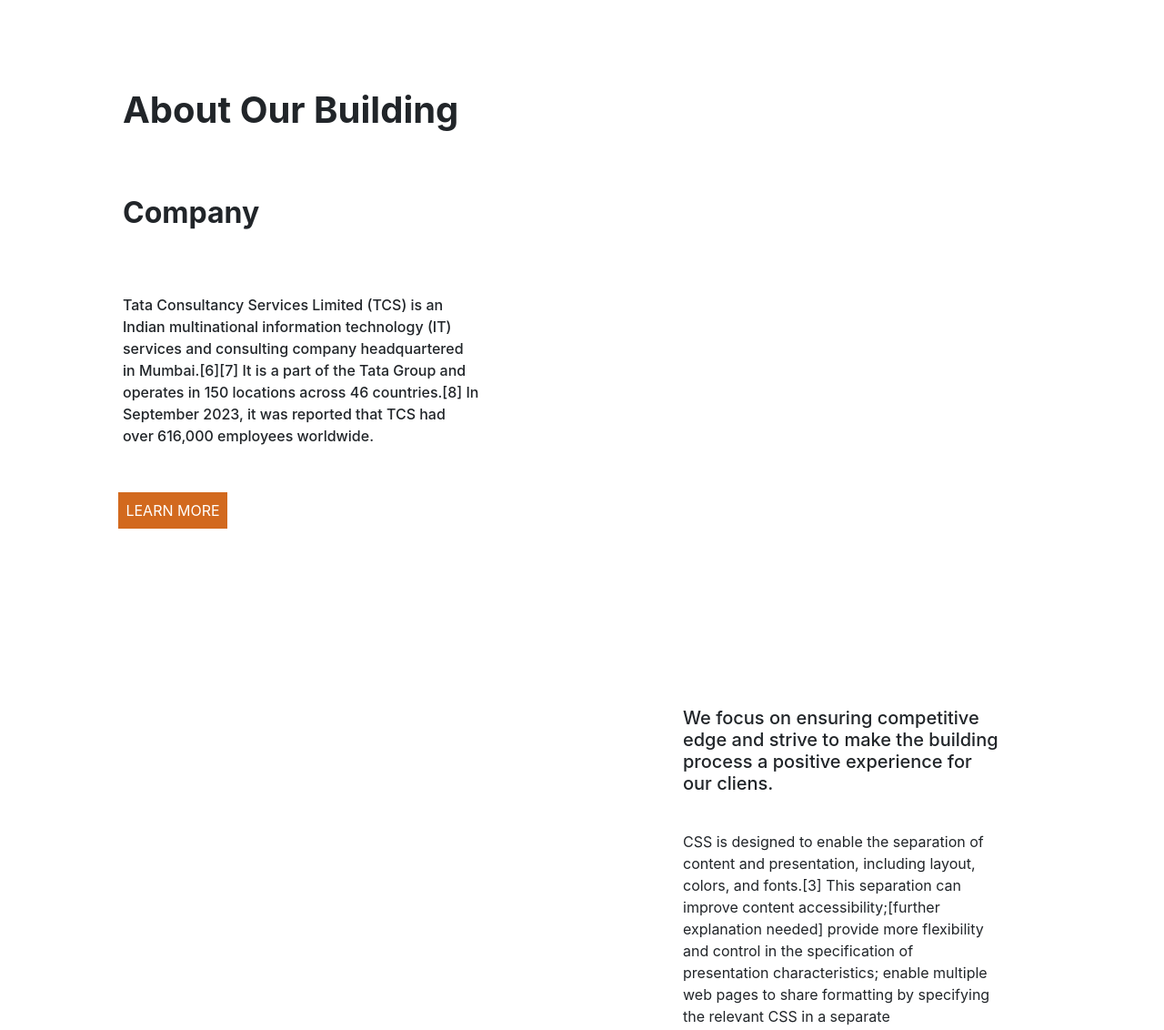
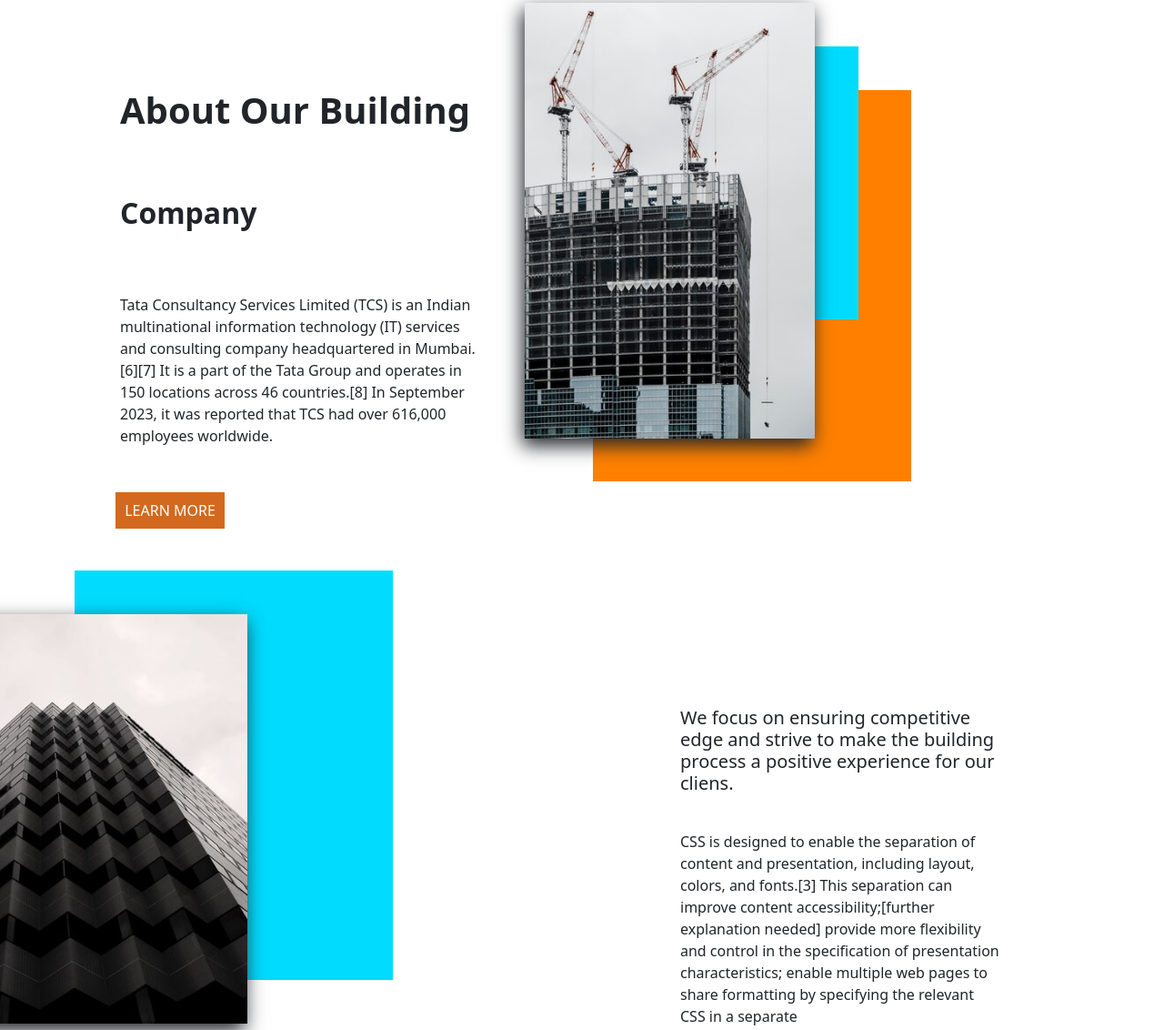
Before and after one commit to SHYAM1705/Architecture-Firm-Template, a website: page index.html in a window 1280 px wide. Shown: the part 1341-2473 px from the top of the page at 91% size. Drawn offline with nearby package versions, Linux system fonts and the light colour scheme; files whose address does not match are found by name.

Commit message:
Update index.html

```diff
--- a/index.html
+++ b/index.html
@@ -3,10 +3,8 @@
 <head>
     <meta charset="UTF-8">
     <meta name="viewport" content="width=device-width, initial-scale=1.0">
-    <link rel="stylesheet" href="https://cdn.jsdelivr.net/npm/bootstrap@4.6.2/dist/css/bootstrap.min.css" integrity="sha384-xOolHFLEh07PJGoPkLv1IbcEPTNtaed2xpHsD9ESMhqIYd0nLMwNLD69Npy4HI+N" crossorigin="anonymous">
-<!-- Option 1: Include in HTML -->
-<link rel="stylesheet" href="https://cdnjs.cloudflare.com/ajax/libs/font-awesome/6.5.1/css/all.min.css" integrity="sha512-DTOQO9RWCH3ppGqcWaEA1BIZOC6xxalwEsw9c2QQeAIftl+Vegovlnee1c9QX4TctnWMn13TZye+giMm8e2LwA==" crossorigin="anonymous" referrerpolicy="no-referrer" />
-<link rel="stylesheet" href="https://cdn.jsdelivr.net/npm/bootstrap-icons@1.3.0/font/bootstrap-icons.css">
+   <link rel="stylesheet" href="./node_modules/bootstrap/dist/css/bootstrap.css">
+    <link rel="stylesheet" href="./node_modules/bootstrap-icons/font/bootstrap-icons.css">
     <link rel="stylesheet" href="styles.css">
 
     <title>Document</title>
@@ -451,9 +449,8 @@
      </section>
 
 
-     <script src="https://cdn.jsdelivr.net/npm/jquery@3.5.1/dist/jquery.slim.min.js" integrity="sha384-DfXdz2htPH0lsSSs5nCTpuj/zy4C+OGpamoFVy38MVBnE+IbbVYUew+OrCXaRkfj" crossorigin="anonymous"></script>
-     <script src="https://cdn.jsdelivr.net/npm/bootstrap@4.6.2/dist/js/bootstrap.bundle.min.js" integrity="sha384-Fy6S3B9q64WdZWQUiU+q4/2Lc9npb8tCaSX9FK7E8HnRr0Jz8D6OP9dO5Vg3Q9ct" crossorigin="anonymous"></script>
-
+    <script src="./node_modules/jquery/dist/jquery.js"></script>
+    <script src="./node_modules/bootstrap/dist/js/bootstrap.bundle.js"></script>
 </body>
 </html>
 
```
